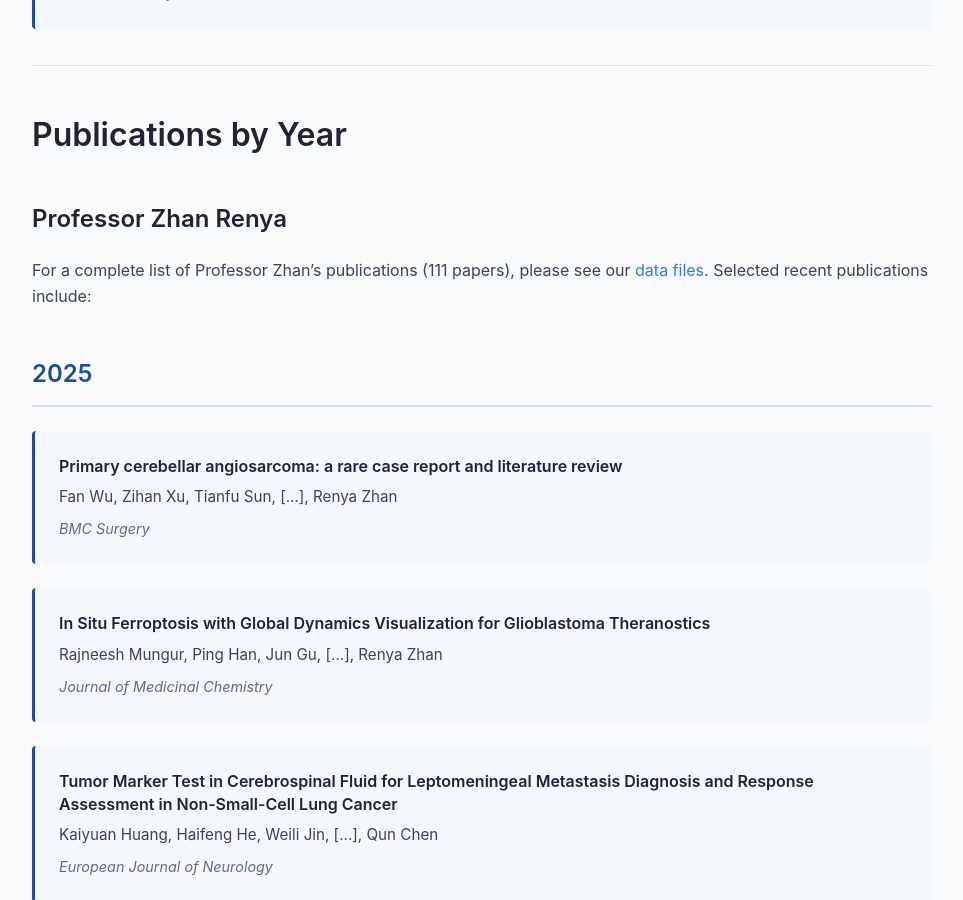
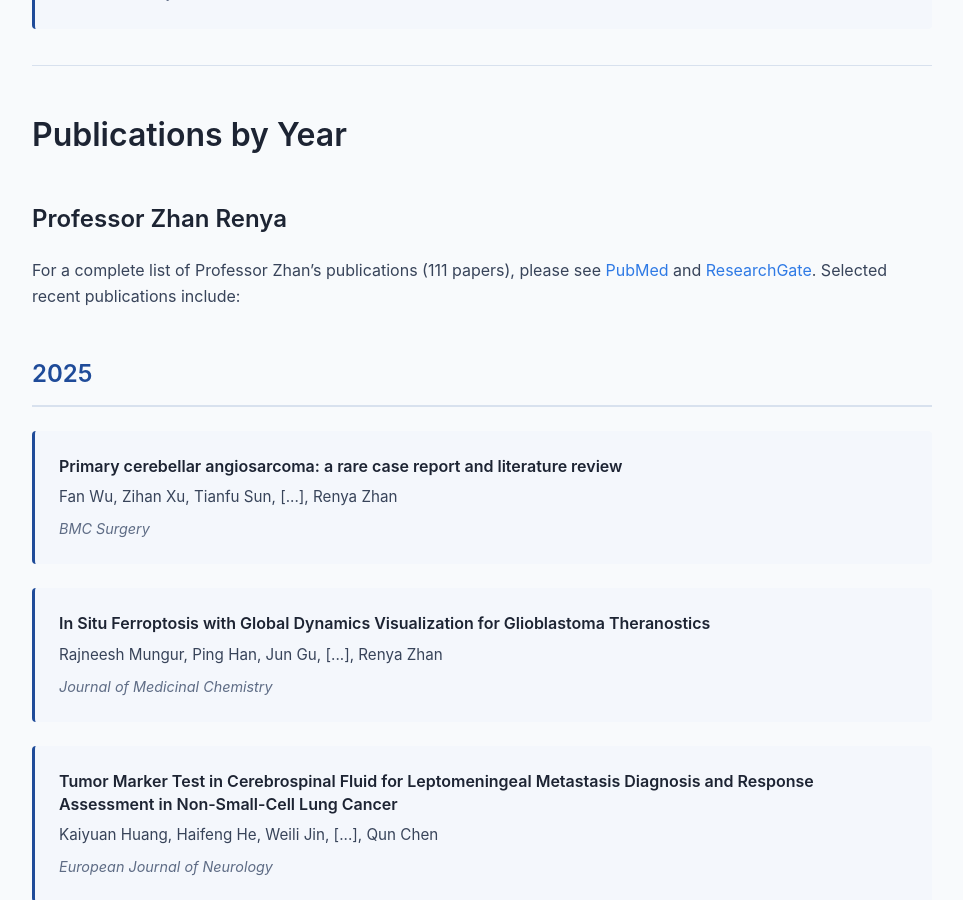
Before and after one commit to Zhan-JinLab/Zhan-JinLab.github.io, a Jekyll site: the page built from publications.md, in a window 1280 px wide and 900 px high, scrolled down 2848 px. Shown: the whole window, without its empty margins (158-1121 px from the left). Built offline with Jekyll 4.4.1, drawn with Linux system fonts in a browser that asks for light colours.

Commit message:
Link Zhan Renya publications to PubMed and ResearchGate

```diff
--- a/publications.md
+++ b/publications.md
@@ -113,7 +113,7 @@ Our laboratory has published extensively in high-impact journals, advancing the
 
 ### Professor Zhan Renya
 
-For a complete list of Professor Zhan's publications (111 papers), please see our [data files](https://github.com). Selected recent publications include:
+For a complete list of Professor Zhan's publications (111 papers), please see [PubMed](https://pubmed.ncbi.nlm.nih.gov/?term=Zhan+Renya%5BAuthor%5D+OR+Zhan+RY%5BAuthor%5D+OR+reyna+zhan%5BAuthor%5D) and [ResearchGate](https://www.researchgate.net/scientific-contributions/Renya-Zhan-14439456). Selected recent publications include:
 
 {% if site.data.publications_zhan %}
 {% for year_group in site.data.publications_zhan %}
```
